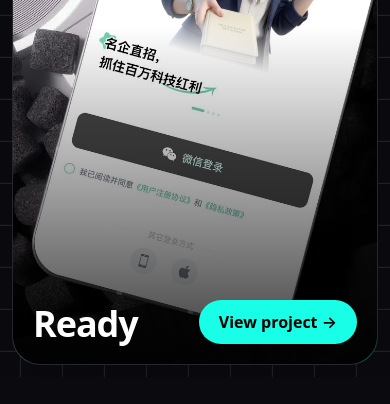
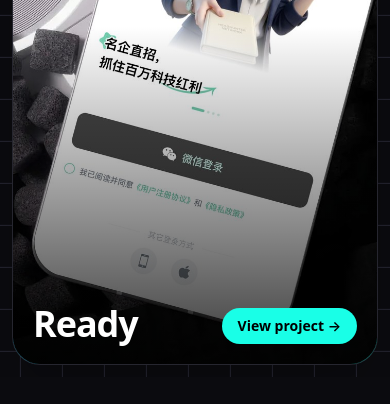
Before and after one commit to gaogao0805/portfolio, a Next.js app: page /en in a window 390 px wide. Shown: the part 1559-1963 px from the top of the page. Built offline with nearby package versions, Linux system fonts and the light colour scheme.

Commit message:
Fix drum title/CTA overlap on mobile and polish footer/about copy
- Poster bottom becomes one flex row: title wraps, mobile CTA never overlaps
- Footer marquee drops Space Grotesk for the PingFang-first display stack
- Home About lead absorbs the first bio line

```diff
--- a/src/app/[locale]/page.tsx
+++ b/src/app/[locale]/page.tsx
@@ -94,7 +94,6 @@ export default async function HomePage({
               <EmText text={a.title} em="Zoey" />
             </h2>
             <p className="mt-5 text-xl text-muted">{a.lead}</p>
-            <p className="mt-5 leading-relaxed text-fg/80">{a.bio[0]}</p>
             <Link
               href={`/${locale}/about`}
               className="mt-8 inline-block rounded-full border border-line px-6 py-3 text-sm font-semibold text-fg transition-colors hover:border-accent hover:text-accent"
--- a/src/components/FooterMarquee.tsx
+++ b/src/components/FooterMarquee.tsx
@@ -35,10 +35,10 @@ export function FooterMarquee({ texts }: { texts: string[] }) {
           animationPlayState: hovered ? "paused" : "running",
         }}
       >
-        <span className="display inline-block text-5xl sm:text-7xl lg:text-8xl" style={{...textStyle, fontFamily: '"Space Grotesk", ui-sans-serif, system-ui, "PingFang SC", sans-serif'}}>
+        <span className="display inline-block text-5xl sm:text-7xl lg:text-8xl" style={textStyle}>
           {segment}{segment}
         </span>
-        <span className="display inline-block text-5xl sm:text-7xl lg:text-8xl" style={{...textStyle, fontFamily: '"Space Grotesk", ui-sans-serif, system-ui, "PingFang SC", sans-serif'}} aria-hidden>
+        <span className="display inline-block text-5xl sm:text-7xl lg:text-8xl" style={textStyle} aria-hidden>
           {segment}{segment}
         </span>
       </div>
--- a/src/components/work/WorkPosters.tsx
+++ b/src/components/work/WorkPosters.tsx
@@ -476,9 +476,11 @@ export function WorkPosters({
                     {proj.glyph}
                   </span>
 
-                  {/* 左下：超大标题 + 元信息表（siena 式 hairline 行）。
-                      移动端标题收窄一档，给右下 CTA 留出不重叠的空间 */}
-                  <div className="absolute bottom-5 left-5 right-28 sm:bottom-8 sm:left-8 sm:right-auto sm:max-w-xl">
+                  {/* 底部信息行：超大标题 + 元信息表（siena 式 hairline 行）居左，
+                      移动端 CTA 居右——同一弹性行底对齐，标题可换行、CTA 不收缩，
+                      任何窄屏下两者都不会重叠 */}
+                  <div className="absolute inset-x-5 bottom-5 flex items-end justify-between gap-3 sm:inset-x-8 sm:bottom-8">
+                    <div className="min-w-0 sm:max-w-xl">
                       <h3 className="display text-4xl text-white sm:text-7xl">{projTitle}</h3>
                       <dl className="mt-6 hidden max-w-lg text-base sm:block">
                         {[
@@ -498,6 +500,11 @@ export function WorkPosters({
                         ))}
                       </dl>
                     </div>
+                    {/* 移动端 CTA：比桌面小一号，与标题同一弹性行（桌面端在右下信息块里） */}
+                    <span className="shrink-0 rounded-full bg-accent px-4 py-2 text-sm font-semibold text-black transition-transform duration-200 hover:scale-110 md:hidden">
+                      {cta} →
+                    </span>
+                  </div>
 
                   {/* 右下：摘要 + 标签 + CTA（桌面端）；移动端只留 CTA */}
                   <div className="absolute bottom-8 right-8 hidden max-w-md flex-col items-end gap-4 text-right md:flex">
@@ -516,9 +523,6 @@ export function WorkPosters({
                       {cta} →
                     </span>
                   </div>
-                  <span className="absolute bottom-5 right-5 rounded-full bg-accent px-5 py-2.5 text-base font-semibold text-black transition-transform duration-200 hover:scale-110 md:hidden">
-                    {cta} →
-                  </span>
                 </button>
               );
             })}
--- a/src/i18n/dictionaries.ts
+++ b/src/i18n/dictionaries.ts
@@ -64,11 +64,10 @@ const dictionaries = {
       kicker: "关于我",
       title: "你好，我是 Zoey",
       role: "AI 产品设计师",
-      lead: "一名有创造力、善用 AI 工具的 AI 产品设计师。",
+      lead: "一名有创造力、善用 AI 工具的 AI 产品设计师，专注把 AI 的能力落到真实、好用的产品体验里。",
       preferredTitle: "期望城市",
       preferred: ["北京", "上海", "杭州", "广州", "深圳"],
       bio: [
-        "我是一名 AI 产品设计师，专注把 AI 的能力落到真实、好用的产品体验里。",
         "我能独立把全部设计内容转化成代码形式交付，也清楚 LLM 的能力与边界——所以用 AI 做东西时上手快、协作顺、落地稳。",
         "创造力强、效率高，传统设计与剪辑工具也都能即刻上手。",
       ],
@@ -290,11 +289,10 @@ const dictionaries = {
       kicker: "About",
       title: "Hi, I'm Zoey",
       role: "AI Product Designer",
-      lead: "A creative AI product designer who builds with AI tools.",
+      lead: "A creative AI product designer who builds with AI tools — focused on turning AI capabilities into real, usable product experiences.",
       preferredTitle: "Open to",
       preferred: ["Beijing", "Shanghai", "Hangzhou", "Guangzhou", "Shenzhen"],
       bio: [
-        "I'm an AI product designer, focused on turning AI capabilities into real, usable product experiences.",
         "I can independently turn all of my design into shippable code, and I'm clear on what LLMs can and can't do — so building with AI is fast, smooth, and reliable.",
         "Strong creativity, high efficiency, and quick to pick up traditional design and video tools too.",
       ],
```
Lines whose indentation alone changed are shown as unchanged.
